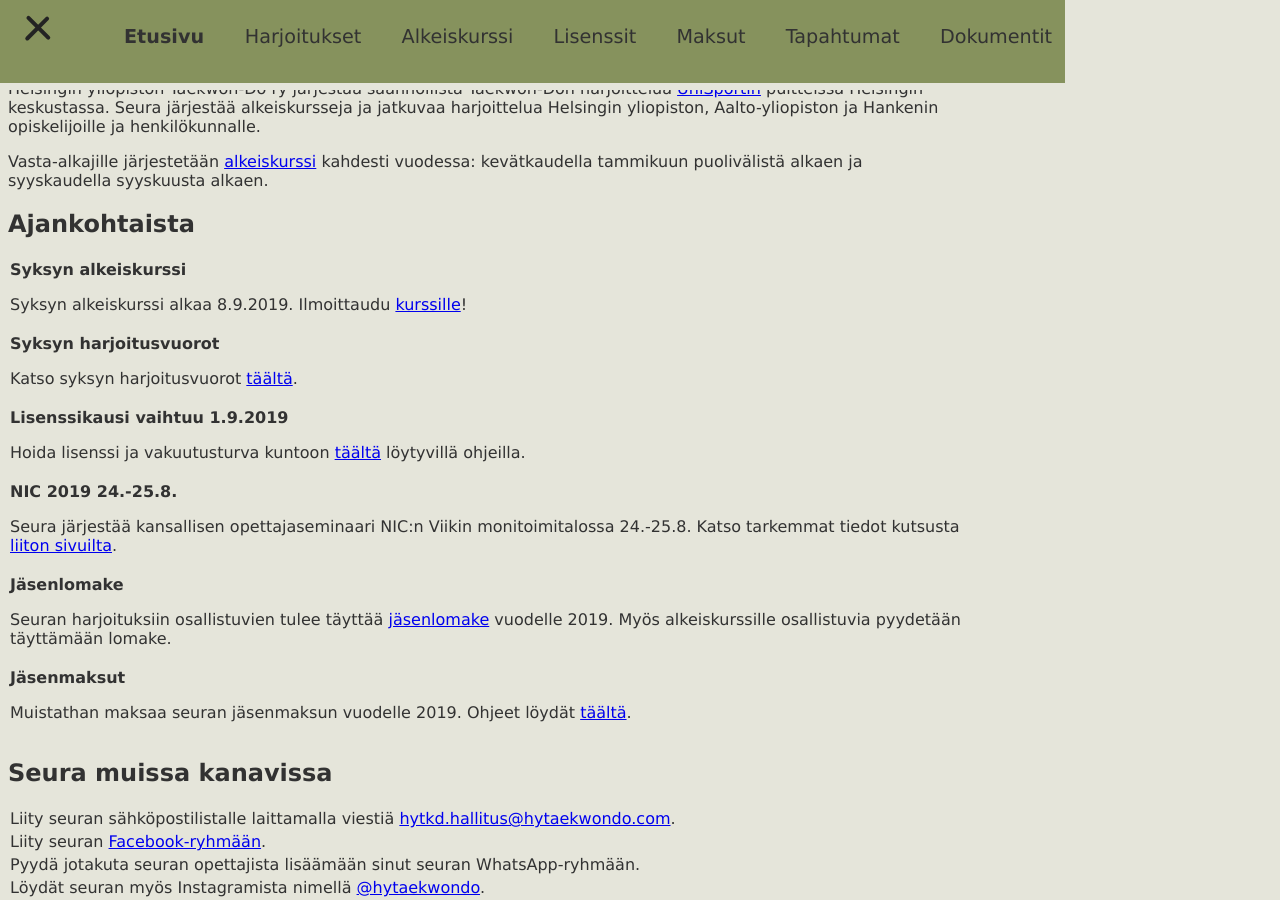
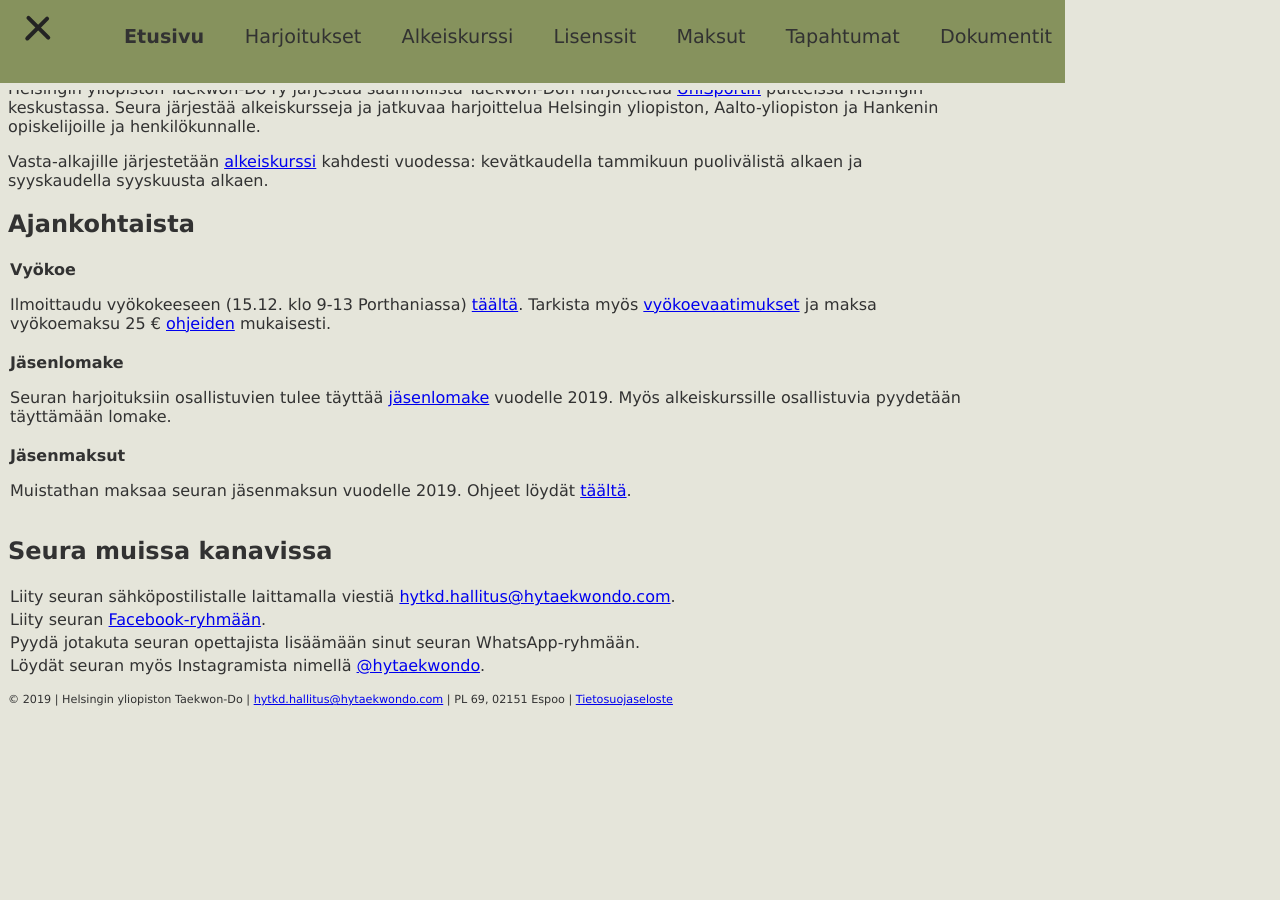
Before and after one commit to hytkd/website, a Jekyll site: the page built from index.html, in a window 1280 px wide and 900 px high, scrolled down 694 px. Built offline with Jekyll 4.4.1, drawn with Linux system fonts in a browser that asks for light colours; after the commit the page ends 1408 px from its top, so only the background shows below that.

Commit message:
update acute information

```diff
--- a/_data/acute.yml
+++ b/_data/acute.yml
@@ -1,11 +1,5 @@
-- title: Syksyn alkeiskurssi
-  content: Syksyn alkeiskurssi alkaa 8.9.2019. Ilmoittaudu <a href="/course.html">kurssille</a>!
-- title: Syksyn harjoitusvuorot
-  content: Katso syksyn harjoitusvuorot <a href="/trainings.html">täältä</a>.
-- title: Lisenssikausi vaihtuu 1.9.2019
-  content: Hoida lisenssi ja vakuutusturva kuntoon <a href="/licenses.html">täältä</a> löytyvillä ohjeilla.
-- title: NIC 2019 24.-25.8.
-  content: Seura järjestää kansallisen opettajaseminaari NIC:n Viikin monitoimitalossa 24.-25.8. Katso tarkemmat tiedot kutsusta <a href="http://www.taekwon-do.fi/kansallinen-opettajaseminaari-nic-helsingissa-24-25-8/">liiton sivuilta</a>.
+- title: Vyökoe
+  content: Ilmoittaudu vyökokeeseen (15.12. klo 9-13 Porthaniassa) <a href="https://docs.google.com/forms/d/e/1FAIpQLSfr5JACqOj_hqp4rqeBH_GbbH9KlFIM-D79DxSZ0HYG42NTnw/viewform", target="_blank">täältä</a>. Tarkista myös <a href="/documents.html">vyökoevaatimukset</a> ja maksa vyökoemaksu 25 € <a href="/payments.html">ohjeiden</a> mukaisesti.
 - title: Jäsenlomake
   content: Seuran harjoituksiin osallistuvien tulee täyttää <a href="https://goo.gl/forms/KlLuwpBCCKl2jOI63">jäsenlomake</a> vuodelle 2019. Myös alkeiskurssille osallistuvia pyydetään täyttämään lomake.
 - title: Jäsenmaksut
```
